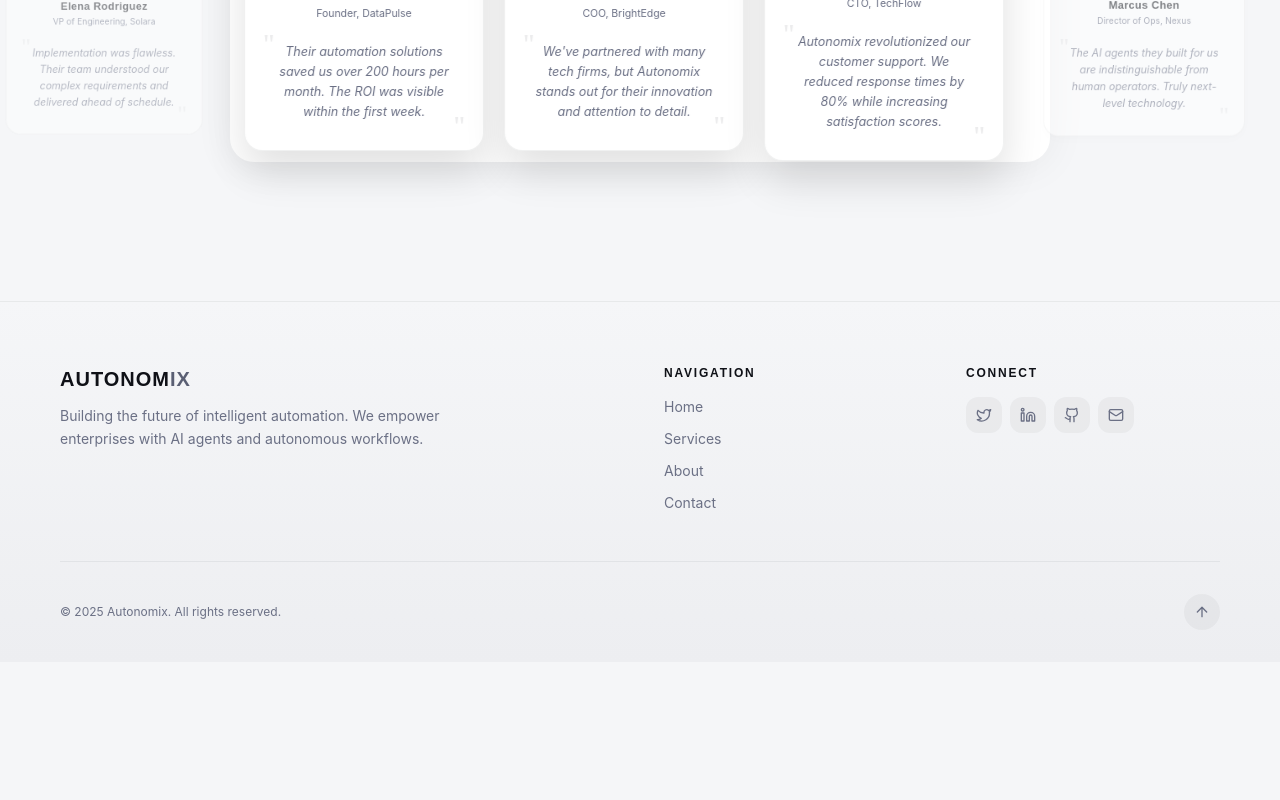
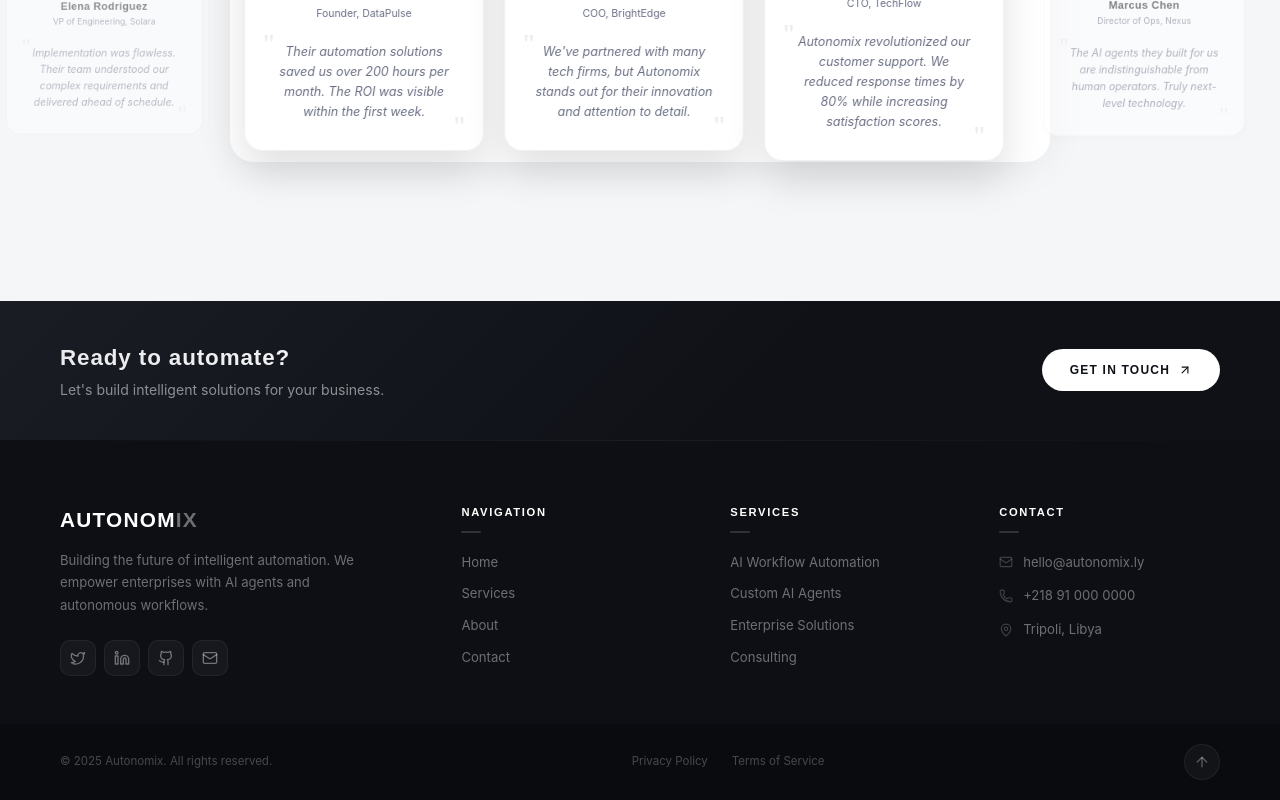
Before and after one commit to OsamaEllafi/Autonomix, a React (Vite) app: page / in a window 1280 px wide. Shown: the part 2816-3616 px from the top of the page. Before the commit the page ends 3478 px from the top, so only its background shows below. Built offline with nearby package versions, Linux system fonts and the light colour scheme.

Commit message:
feat: Add base styles, utility classes, a testimonials carousel, and a new Footer component.

```diff
--- a/src/components/Footer.jsx
+++ b/src/components/Footer.jsx
@@ -1,61 +1,128 @@
 import React from 'react';
-import { Github, Twitter, Linkedin, Mail, ArrowUp } from 'lucide-react';
+import { Github, Twitter, Linkedin, Mail, ArrowUp, MapPin, Phone, ExternalLink } from 'lucide-react';
+import { Link } from 'react-router-dom';
 
 const Footer = () => {
     const scrollToTop = () => {
         window.scrollTo({ top: 0, behavior: 'smooth' });
     };
 
+    const currentYear = new Date().getFullYear();
+
     return (
-        <footer className="relative pt-16 pb-8" style={{ background: 'linear-gradient(180deg, var(--bg-dark), #edeef1)' }}>
-            <div className="absolute top-0 left-0 w-full h-px bg-primary/[0.06]" />
+        <footer className="footer">
+            {/* Top CTA Band */}
+            <div className="footer-cta">
+                <div className="container">
+                    <div className="footer-cta-inner">
+                        <div className="footer-cta-text">
+                            <h3 className="footer-cta-title">Ready to automate?</h3>
+                            <p className="footer-cta-desc">Let's build intelligent solutions for your business.</p>
+                        </div>
+                        <Link to="/contact" className="footer-cta-btn">
+                            Get in Touch <ArrowUp size={14} style={{ transform: 'rotate(45deg)' }} />
+                        </Link>
+                    </div>
+                </div>
+            </div>
 
+            {/* Main Footer Content */}
+            <div className="footer-main">
                 <div className="container">
-                <div className="grid grid-cols-1 md:grid-cols-4 gap-12 mb-12">
-                    <div className="md:col-span-2">
-                        <h2 className="text-xl font-bold font-header mb-3 text-primary">
-                            AUTONOM<span className="text-accent">IX</span>
+                    <div className="footer-grid">
+                        {/* Brand Column */}
+                        <div className="footer-brand">
+                            <h2 className="footer-logo">
+                                AUTONOM<span className="footer-logo-accent">IX</span>
                             </h2>
-                        <p className="text-dim text-sm leading-relaxed max-w-sm">
+                            <p className="footer-brand-desc">
                                 Building the future of intelligent automation. We empower enterprises with AI agents and autonomous workflows.
                             </p>
-                    </div>
-
-                    <div>
-                        <h4 className="font-bold text-xs uppercase tracking-[0.15em] text-primary mb-4">Navigation</h4>
-                        <div className="space-y-3">
-                            {['Home', 'Services', 'About', 'Contact'].map((item) => (
-                                <a key={item} href={`/${item === 'Home' ? '' : item.toLowerCase()}`}
-                                    className="block text-dim text-sm hover:text-primary transition-colors duration-300">
-                                    {item}
+                            <div className="footer-social">
+                                {[
+                                    { Icon: Twitter, label: 'Twitter', href: '#' },
+                                    { Icon: Linkedin, label: 'LinkedIn', href: '#' },
+                                    { Icon: Github, label: 'GitHub', href: '#' },
+                                    { Icon: Mail, label: 'Email', href: 'mailto:hello@autonomix.ly' },
+                                ].map(({ Icon, label, href }) => (
+                                    <a key={label} href={href} className="footer-social-link" aria-label={label}>
+                                        <Icon size={16} />
                                     </a>
                                 ))}
                             </div>
                         </div>
 
-                    <div>
-                        <h4 className="font-bold text-xs uppercase tracking-[0.15em] text-primary mb-4">Connect</h4>
-                        <div className="flex gap-2">
-                            {[Twitter, Linkedin, Github, Mail].map((Icon, i) => (
-                                <a key={i} href="#"
-                                    className="w-9 h-9 rounded-xl flex items-center justify-center text-dim bg-primary/[0.04] hover:bg-primary/[0.08] hover:text-primary transition-all duration-300">
-                                    <Icon size={16} />
-                                </a>
+                        {/* Navigation */}
+                        <div className="footer-col">
+                            <h4 className="footer-col-title">Navigation</h4>
+                            <ul className="footer-links">
+                                {[
+                                    { name: 'Home', path: '/' },
+                                    { name: 'Services', path: '/services' },
+                                    { name: 'About', path: '/about' },
+                                    { name: 'Contact', path: '/contact' },
+                                ].map((item) => (
+                                    <li key={item.name}>
+                                        <Link to={item.path} className="footer-link">{item.name}</Link>
+                                    </li>
                                 ))}
+                            </ul>
+                        </div>
+
+                        {/* Services */}
+                        <div className="footer-col">
+                            <h4 className="footer-col-title">Services</h4>
+                            <ul className="footer-links">
+                                {[
+                                    'AI Workflow Automation',
+                                    'Custom AI Agents',
+                                    'Enterprise Solutions',
+                                    'Consulting',
+                                ].map((item) => (
+                                    <li key={item}>
+                                        <Link to="/services" className="footer-link">{item}</Link>
+                                    </li>
+                                ))}
+                            </ul>
+                        </div>
+
+                        {/* Contact */}
+                        <div className="footer-col">
+                            <h4 className="footer-col-title">Contact</h4>
+                            <ul className="footer-contact-list">
+                                <li className="footer-contact-item">
+                                    <Mail size={14} />
+                                    <span>hello@autonomix.ly</span>
+                                </li>
+                                <li className="footer-contact-item">
+                                    <Phone size={14} />
+                                    <span>+218 91 000 0000</span>
+                                </li>
+                                <li className="footer-contact-item">
+                                    <MapPin size={14} />
+                                    <span>Tripoli, Libya</span>
+                                </li>
+                            </ul>
+                        </div>
                     </div>
                 </div>
             </div>
 
-                <div className="flex flex-col md:flex-row justify-between items-center pt-8 border-t border-primary/[0.06]">
-                    <p className="text-dim text-xs mb-4 md:mb-0">
-                        &copy; {new Date().getFullYear()} Autonomix. All rights reserved.
+            {/* Bottom Bar */}
+            <div className="footer-bottom">
+                <div className="container">
+                    <div className="footer-bottom-inner">
+                        <p className="footer-copyright">
+                            &copy; {currentYear} Autonomix. All rights reserved.
                         </p>
-                    <button
-                        onClick={scrollToTop}
-                        className="w-9 h-9 rounded-full flex items-center justify-center text-dim bg-primary/[0.04] hover:bg-primary/[0.08] hover:text-primary transition-all duration-300"
-                    >
+                        <div className="footer-bottom-links">
+                            <a href="#" className="footer-bottom-link">Privacy Policy</a>
+                            <a href="#" className="footer-bottom-link">Terms of Service</a>
+                        </div>
+                        <button onClick={scrollToTop} className="footer-top-btn" aria-label="Back to top">
                             <ArrowUp size={16} />
                         </button>
+                    </div>
                 </div>
             </div>
         </footer>
--- a/src/styles/index.css
+++ b/src/styles/index.css
@@ -459,3 +459,360 @@ ul {
         touch-action: pan-y;
     }
 }
+
+/* ══════════════════════════════════════════════
+   FOOTER — Dark Theme
+   ══════════════════════════════════════════════ */
+
+.footer {
+    position: relative;
+    overflow: hidden;
+}
+
+/* ── CTA Band ── */
+.footer-cta {
+    background: var(--primary);
+    padding: 40px 0;
+    position: relative;
+}
+
+.footer-cta::before {
+    content: '';
+    position: absolute;
+    top: 0;
+    left: 0;
+    right: 0;
+    bottom: 0;
+    background: linear-gradient(135deg, rgba(90, 95, 115, 0.15) 0%, transparent 60%);
+    pointer-events: none;
+}
+
+.footer-cta-inner {
+    display: flex;
+    align-items: center;
+    justify-content: space-between;
+    gap: 24px;
+}
+
+.footer-cta-title {
+    font-family: var(--font-header);
+    font-size: 1.4rem;
+    font-weight: 700;
+    color: #ffffff;
+    letter-spacing: 0.04em;
+    margin-bottom: 4px;
+}
+
+.footer-cta-desc {
+    font-size: 0.88rem;
+    color: rgba(255, 255, 255, 0.55);
+}
+
+.footer-cta-btn {
+    display: inline-flex;
+    align-items: center;
+    gap: 8px;
+    padding: 12px 28px;
+    border-radius: 50px;
+    background: #ffffff;
+    color: var(--primary);
+    font-family: var(--font-header);
+    font-weight: 600;
+    font-size: 0.75rem;
+    letter-spacing: 0.1em;
+    text-transform: uppercase;
+    transition: all 0.35s cubic-bezier(0.25, 0.46, 0.45, 0.94);
+    white-space: nowrap;
+    flex-shrink: 0;
+}
+
+.footer-cta-btn:hover {
+    background: rgba(255, 255, 255, 0.9);
+    box-shadow: 0 4px 20px rgba(255, 255, 255, 0.15);
+    transform: translateY(-2px);
+}
+
+/* ── Main Footer ── */
+.footer-main {
+    background: #0d0f14;
+    padding: 64px 0 48px;
+    position: relative;
+}
+
+.footer-main::before {
+    content: '';
+    position: absolute;
+    top: 0;
+    left: 0;
+    right: 0;
+    height: 1px;
+    background: linear-gradient(90deg, transparent, rgba(255, 255, 255, 0.06), transparent);
+}
+
+.footer-grid {
+    display: grid;
+    grid-template-columns: 1.6fr 1fr 1fr 1fr;
+    gap: 48px;
+}
+
+/* Brand */
+.footer-brand {
+    max-width: 320px;
+}
+
+.footer-logo {
+    font-family: var(--font-header);
+    font-size: 1.3rem;
+    font-weight: 700;
+    color: #ffffff;
+    letter-spacing: 0.06em;
+    margin-bottom: 14px;
+}
+
+.footer-logo-accent {
+    color: rgba(255, 255, 255, 0.4);
+}
+
+.footer-brand-desc {
+    font-size: 0.82rem;
+    line-height: 1.7;
+    color: rgba(255, 255, 255, 0.4);
+    margin-bottom: 24px;
+}
+
+/* Social icons */
+.footer-social {
+    display: flex;
+    gap: 8px;
+}
+
+.footer-social-link {
+    width: 36px;
+    height: 36px;
+    border-radius: 10px;
+    display: flex;
+    align-items: center;
+    justify-content: center;
+    color: rgba(255, 255, 255, 0.4);
+    background: rgba(255, 255, 255, 0.04);
+    border: 1px solid rgba(255, 255, 255, 0.06);
+    transition: all 0.3s ease;
+}
+
+.footer-social-link:hover {
+    color: #ffffff;
+    background: rgba(255, 255, 255, 0.1);
+    border-color: rgba(255, 255, 255, 0.15);
+    transform: translateY(-2px);
+}
+
+/* Column titles */
+.footer-col-title {
+    font-family: var(--font-header);
+    font-size: 0.7rem;
+    font-weight: 700;
+    color: #ffffff;
+    text-transform: uppercase;
+    letter-spacing: 0.15em;
+    margin-bottom: 20px;
+    position: relative;
+    padding-bottom: 12px;
+}
+
+.footer-col-title::after {
+    content: '';
+    position: absolute;
+    bottom: 0;
+    left: 0;
+    width: 20px;
+    height: 2px;
+    background: rgba(255, 255, 255, 0.15);
+    border-radius: 1px;
+}
+
+/* Links */
+.footer-links {
+    list-style: none;
+    padding: 0;
+    margin: 0;
+    display: flex;
+    flex-direction: column;
+    gap: 12px;
+}
+
+.footer-link {
+    font-size: 0.82rem;
+    color: rgba(255, 255, 255, 0.4);
+    transition: color 0.3s ease, padding-left 0.3s ease;
+    display: block;
+}
+
+.footer-link:hover {
+    color: rgba(255, 255, 255, 0.85);
+    padding-left: 4px;
+}
+
+/* Contact list */
+.footer-contact-list {
+    list-style: none;
+    padding: 0;
+    margin: 0;
+    display: flex;
+    flex-direction: column;
+    gap: 14px;
+}
+
+.footer-contact-item {
+    display: flex;
+    align-items: center;
+    gap: 10px;
+    font-size: 0.82rem;
+    color: rgba(255, 255, 255, 0.4);
+}
+
+.footer-contact-item svg {
+    flex-shrink: 0;
+    opacity: 0.5;
+}
+
+/* ── Bottom Bar ── */
+.footer-bottom {
+    background: #0a0b0f;
+    padding: 20px 0;
+}
+
+.footer-bottom-inner {
+    display: flex;
+    align-items: center;
+    justify-content: space-between;
+    gap: 16px;
+}
+
+.footer-copyright {
+    font-size: 0.72rem;
+    color: rgba(255, 255, 255, 0.25);
+}
+
+.footer-bottom-links {
+    display: flex;
+    gap: 24px;
+}
+
+.footer-bottom-link {
+    font-size: 0.72rem;
+    color: rgba(255, 255, 255, 0.25);
+    transition: color 0.3s ease;
+}
+
+.footer-bottom-link:hover {
+    color: rgba(255, 255, 255, 0.6);
+}
+
+.footer-top-btn {
+    width: 36px;
+    height: 36px;
+    border-radius: 50%;
+    display: flex;
+    align-items: center;
+    justify-content: center;
+    color: rgba(255, 255, 255, 0.3);
+    background: rgba(255, 255, 255, 0.04);
+    border: 1px solid rgba(255, 255, 255, 0.06);
+    cursor: pointer;
+    transition: all 0.3s ease;
+    flex-shrink: 0;
+}
+
+.footer-top-btn:hover {
+    color: #ffffff;
+    background: rgba(255, 255, 255, 0.1);
+    border-color: rgba(255, 255, 255, 0.15);
+    transform: translateY(-3px);
+}
+
+/* ── Footer Responsive — Tablet ── */
+@media (max-width: 768px) {
+    .footer-cta-inner {
+        flex-direction: column;
+        text-align: center;
+    }
+
+    .footer-cta-title {
+        font-size: 1.2rem;
+    }
+
+    .footer-grid {
+        grid-template-columns: 1fr 1fr;
+        gap: 36px;
+    }
+
+    .footer-brand {
+        max-width: 100%;
+        grid-column: 1 / -1;
+    }
+
+    .footer-bottom-inner {
+        flex-wrap: wrap;
+        justify-content: center;
+        text-align: center;
+    }
+
+    .footer-bottom-links {
+        order: 3;
+        width: 100%;
+        justify-content: center;
+    }
+}
+
+/* ── Footer Responsive — Mobile ── */
+@media (max-width: 480px) {
+    .footer-cta {
+        padding: 32px 0;
+    }
+
+    .footer-cta-title {
+        font-size: 1.05rem;
+    }
+
+    .footer-cta-desc {
+        font-size: 0.8rem;
+    }
+
+    .footer-main {
+        padding: 48px 0 36px;
+    }
+
+    .footer-grid {
+        grid-template-columns: 1fr;
+        gap: 32px;
+    }
+
+    .footer-brand {
+        text-align: center;
+    }
+
+    .footer-social {
+        justify-content: center;
+    }
+
+    .footer-col-title::after {
+        left: 50%;
+        transform: translateX(-50%);
+    }
+
+    .footer-col {
+        text-align: center;
+    }
+
+    .footer-links {
+        align-items: center;
+    }
+
+    .footer-contact-list {
+        align-items: center;
+    }
+
+    .footer-bottom-links {
+        gap: 16px;
+    }
+}
```
Lines whose indentation alone changed are shown as unchanged.
